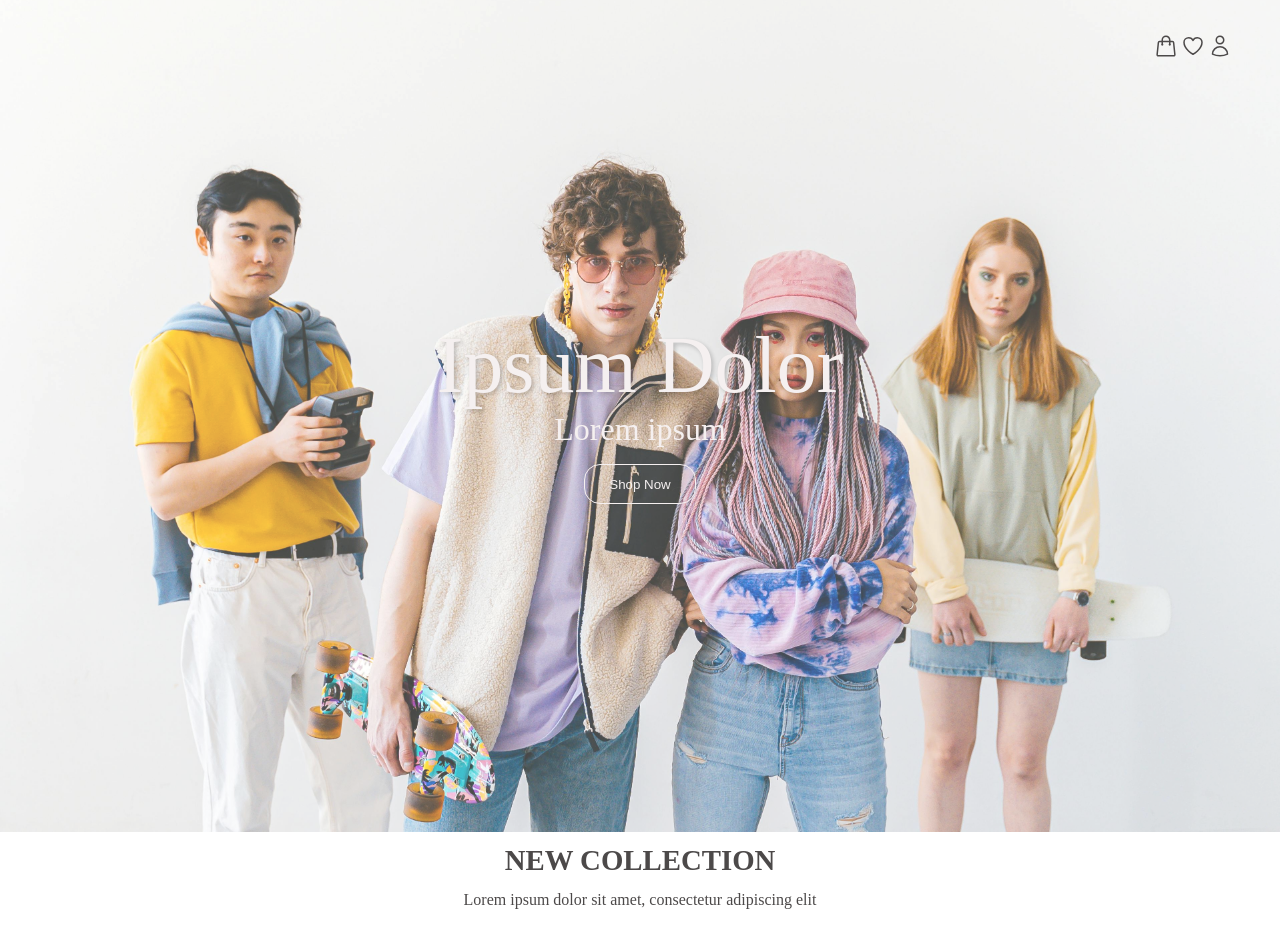
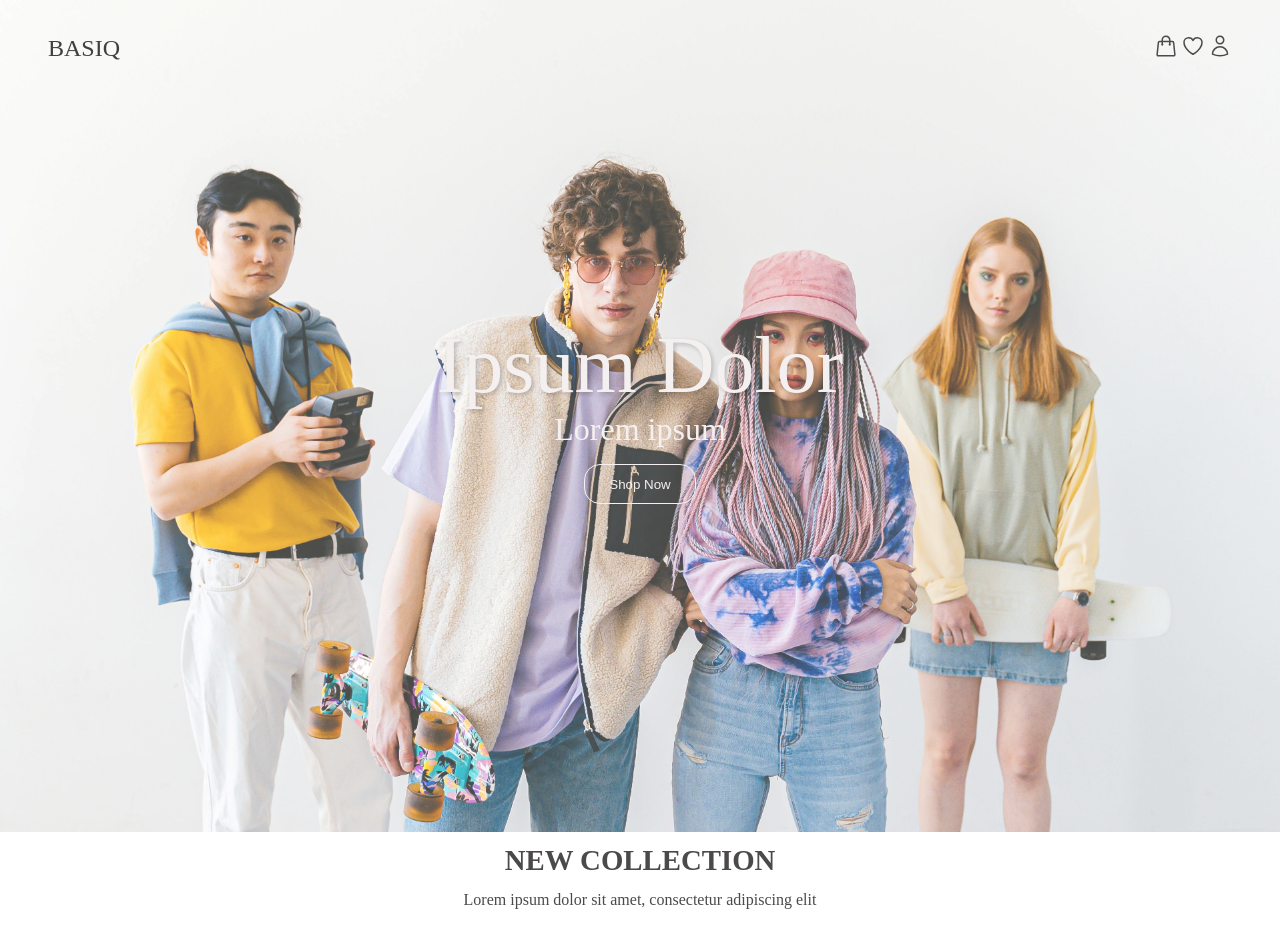
Before and after one commit to i252-hub/Basiq, a React (Vite) app in the folder my-shoppingcart/: page / in a window 1280 px wide. Shown: the top 948 px of the page. Built offline with nearby package versions, Linux system fonts and the light colour scheme; no server answers; a web font is replaced by a local one.

Commit message:
fix: added logo if loggedout

```diff
--- a/my-shoppingcart/src/HomePage.jsx
+++ b/my-shoppingcart/src/HomePage.jsx
@@ -59,7 +59,7 @@ useEffect(() => {
                 <p className='textTwo'>Lorem ipsum</p>
             </div>
             <div className='shopbtn'>
-                <button aria-label="Shop Now" className='bttn'>Shop Now</button>
+               <Link to="/men"><button aria-label="Shop Now" className='bttn'>Shop Now</button></Link>
             </div>
         </div>
         </div>
--- a/my-shoppingcart/src/Nav.jsx
+++ b/my-shoppingcart/src/Nav.jsx
@@ -25,7 +25,7 @@ const Nav = () =>{
         <>
          <nav>
             <div className='categories'>
-            {user && (
+            {user ? (
                         <>
                         <li className='logmail'  onClick={toggleLogoutMenu}
                 style={{ cursor: "pointer" }} aria-label={`Logged in as ${user.email}`}>{user.email.replace("@gmail.com", "")}
@@ -33,6 +33,8 @@ const Nav = () =>{
                         </li>
 
                     </>
+            ): (
+               <Link to="/"> <p className='basiq'>BASIQ</p></Link>
             )}
             </div>
 
```
